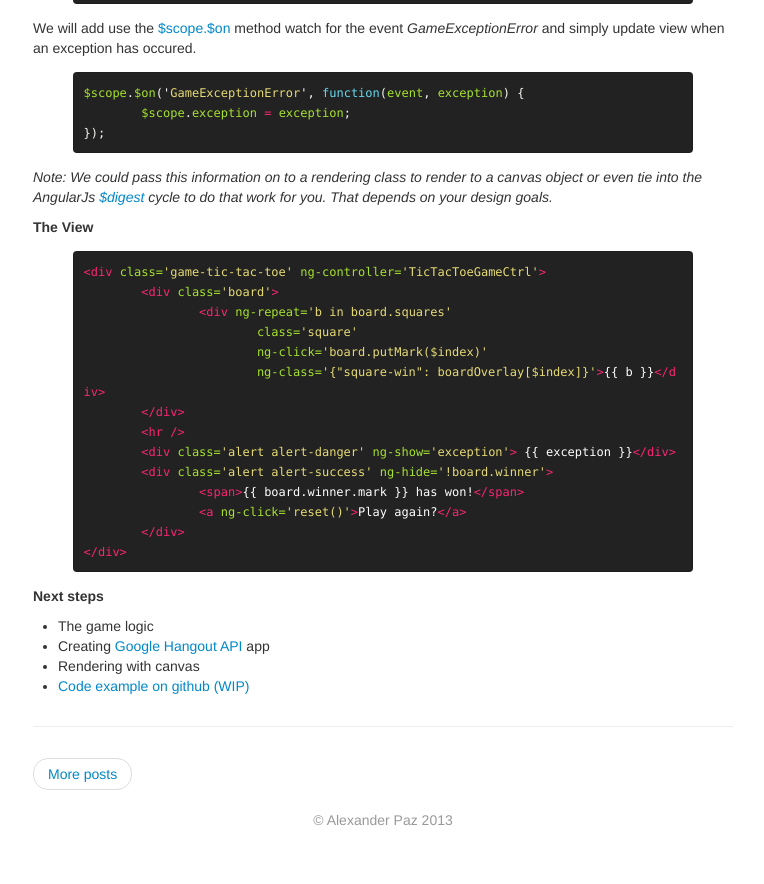
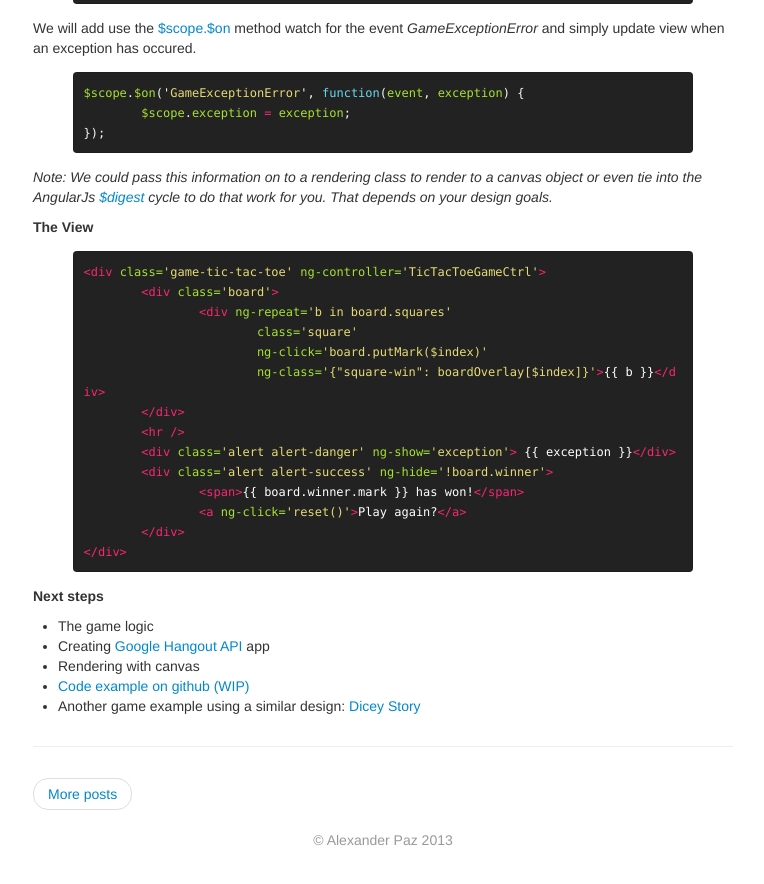
Before and after one commit to alexjpaz/alexjpaz.github.com, a Jekyll site: the page built from _posts/blog/2013-02-21-building-a-simple-game-using-angularjs.md, in a window 1280 px wide and 900 px high, scrolled down 1290 px. Shown: the top 884 px of the window, without its empty margins (257-1021 px from the left). Built offline with Jekyll 4.4.1, drawn with Linux system fonts in a browser that asks for light colours.

Commit message:
Update _posts/blog/2013-02-21-building-a-simple-game-using-angularjs.md

```diff
--- a/_posts/blog/2013-02-21-building-a-simple-game-using-angularjs.md
+++ b/_posts/blog/2013-02-21-building-a-simple-game-using-angularjs.md
@@ -110,3 +110,4 @@ _Note: We could pass this information on to a rendering class to render to a can
 + Creating [Google Hangout API](https://developers.google.com/+/hangouts/) app
 + Rendering with canvas
 + [Code example on github (WIP)](https://github.com/alexjpaz/sandbox/tree/tic-tac-toe)
++ Another game example using a similar design: [Dicey Story](/app/2012/02/22/dicey-story.html)
```
